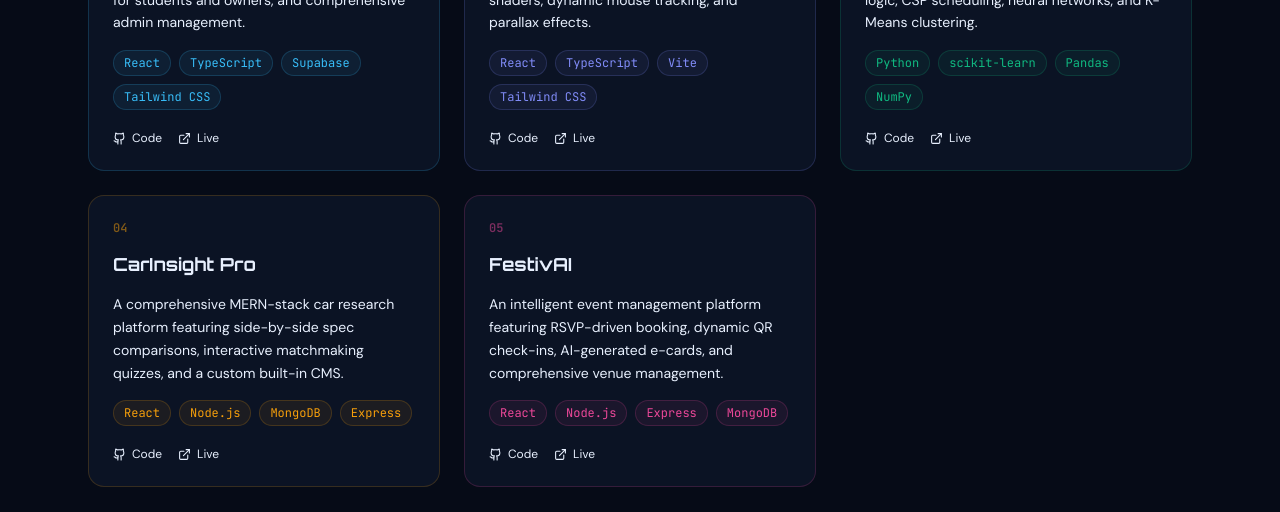
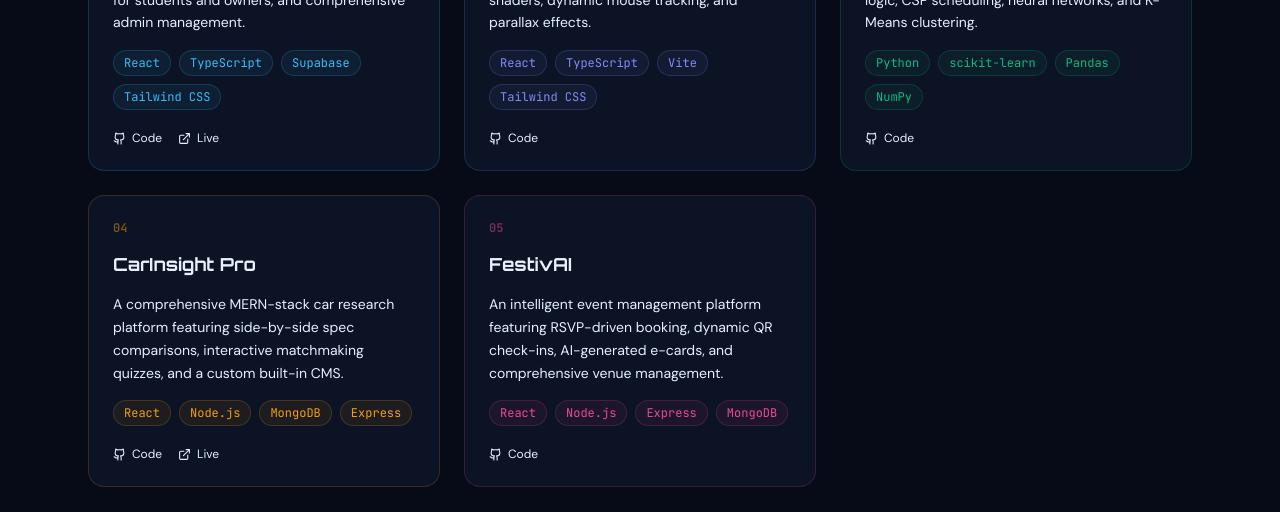
Before and after one commit to ProgrammingWithRafay/Portfolio, a React (Vite) app: page / in a window 1280 px wide. Shown: the part 2440-2952 px from the top of the page. Built offline with nearby package versions, Linux system fonts and the light colour scheme.

Commit message:
Updated Readme and Bugs fixed

```diff
--- a/package.json
+++ b/package.json
@@ -1,5 +1,5 @@
 {
-  "name": "@figma/my-make-file",
+  "name": "portfolio",
   "private": true,
   "version": "0.0.1",
   "type": "module",
--- a/src/app/App.tsx
+++ b/src/app/App.tsx
@@ -41,6 +41,7 @@ const PROJECTS: Project[] = [
       "A full-stack student hostel booking platform featuring real-time updates, dual dashboards for students and owners, and comprehensive admin management.",
     tech: ["React", "TypeScript", "Supabase", "Tailwind CSS"],
     github: "https://github.com/ProgrammingWithRafay/HostelSpot",
+    live: "https://hostel-spot.vercel.app/",
     border: "#38bdf8",
     glow: "rgba(56,189,248,0.12)",
   },
@@ -49,6 +50,7 @@ const PROJECTS: Project[] = [
     description:
       "Modern, visually rich 3D portfolio built with React and SVG animations. Features custom shaders, dynamic mouse tracking, and parallax effects.",
     tech: ["React", "TypeScript", "Vite", "Tailwind CSS"],
+    github: "https://github.com/ProgrammingWithRafay/Portfolio",
     border: "#818cf8",
     glow: "rgba(129,140,248,0.12)",
   },
@@ -1129,22 +1131,26 @@ export default function App() {
                   </div>
 
                   <div className="flex items-center gap-4 pt-1">
+                    {proj.github && (
                       <a
-                      href={proj.github || "#"}
-                      target={proj.github ? "_blank" : undefined}
-                      rel={proj.github ? "noopener noreferrer" : undefined}
+                        href={proj.github}
+                        target="_blank"
+                        rel="noopener noreferrer"
                         className="flex items-center gap-1.5 text-xs text-muted-foreground hover:text-foreground transition-colors duration-200"
                       >
                         <Github size={13} /> Code
                       </a>
+                    )}
+                    {proj.live && (
                       <a
-                      href={proj.live || "#"}
-                      target={proj.live ? "_blank" : undefined}
-                      rel={proj.live ? "noopener noreferrer" : undefined}
+                        href={proj.live}
+                        target="_blank"
+                        rel="noopener noreferrer"
                         className="flex items-center gap-1.5 text-xs text-muted-foreground hover:text-foreground transition-colors duration-200"
                       >
                         <ExternalLink size={13} /> Live
                       </a>
+                    )}
                   </div>
                 </div>
               </RevealOnScroll>
--- a/src/main.tsx
+++ b/src/main.tsx
@@ -1,11 +1,6 @@
 import { createRoot } from "react-dom/client";
 import App from "./app/App.tsx";
 import "./styles/index.css";
-import { Agentation } from "agentation";
-
 createRoot(document.getElementById("root")!).render(
-  <>
-    <App />
-    {import.meta.env.DEV && <Agentation />}
-  </>
+  <App />
 );
```
Also changed, not shown: 1 other file (tests, documents, lock files or other folders). Lines whose indentation alone changed are shown as unchanged.
